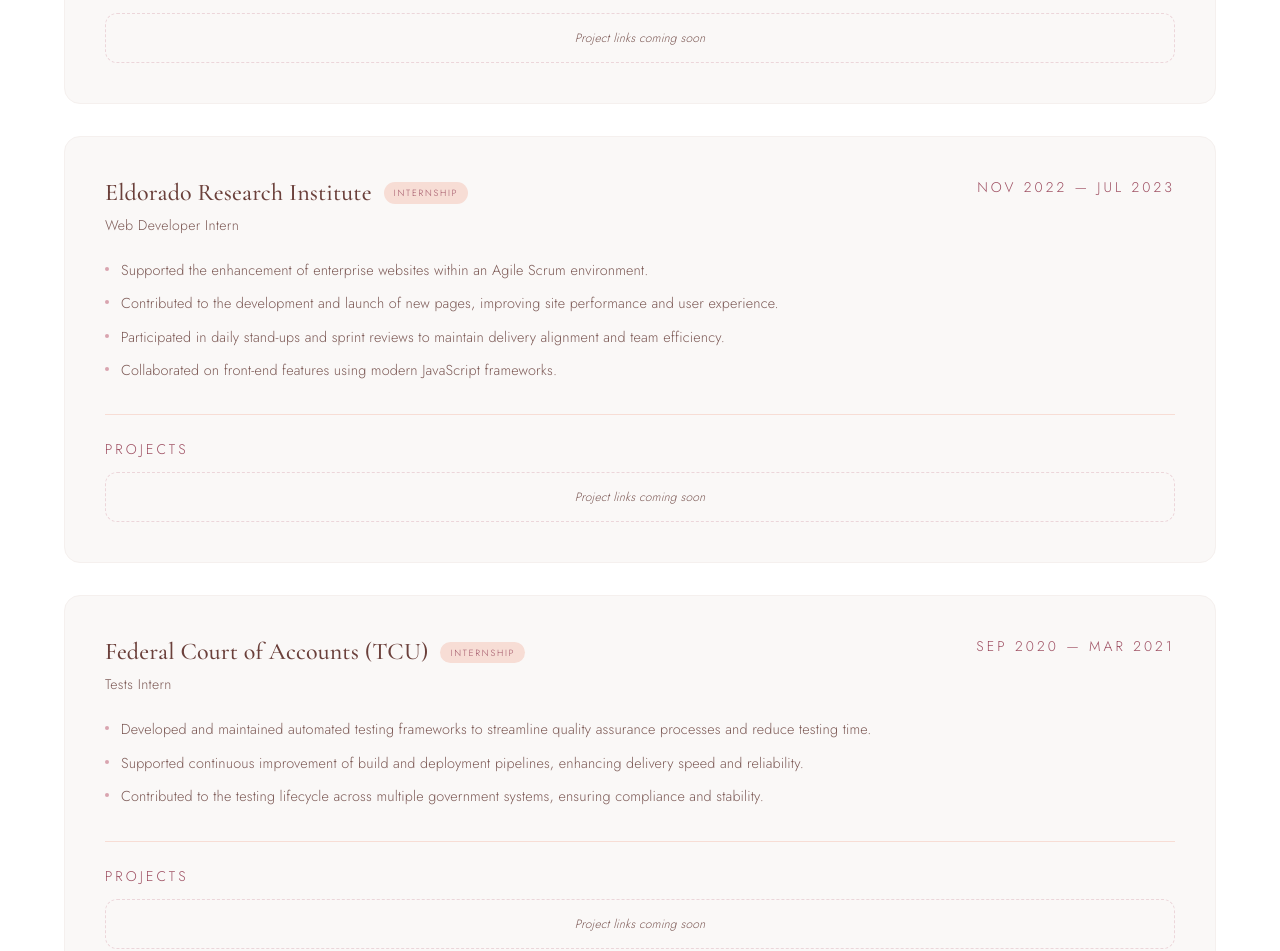
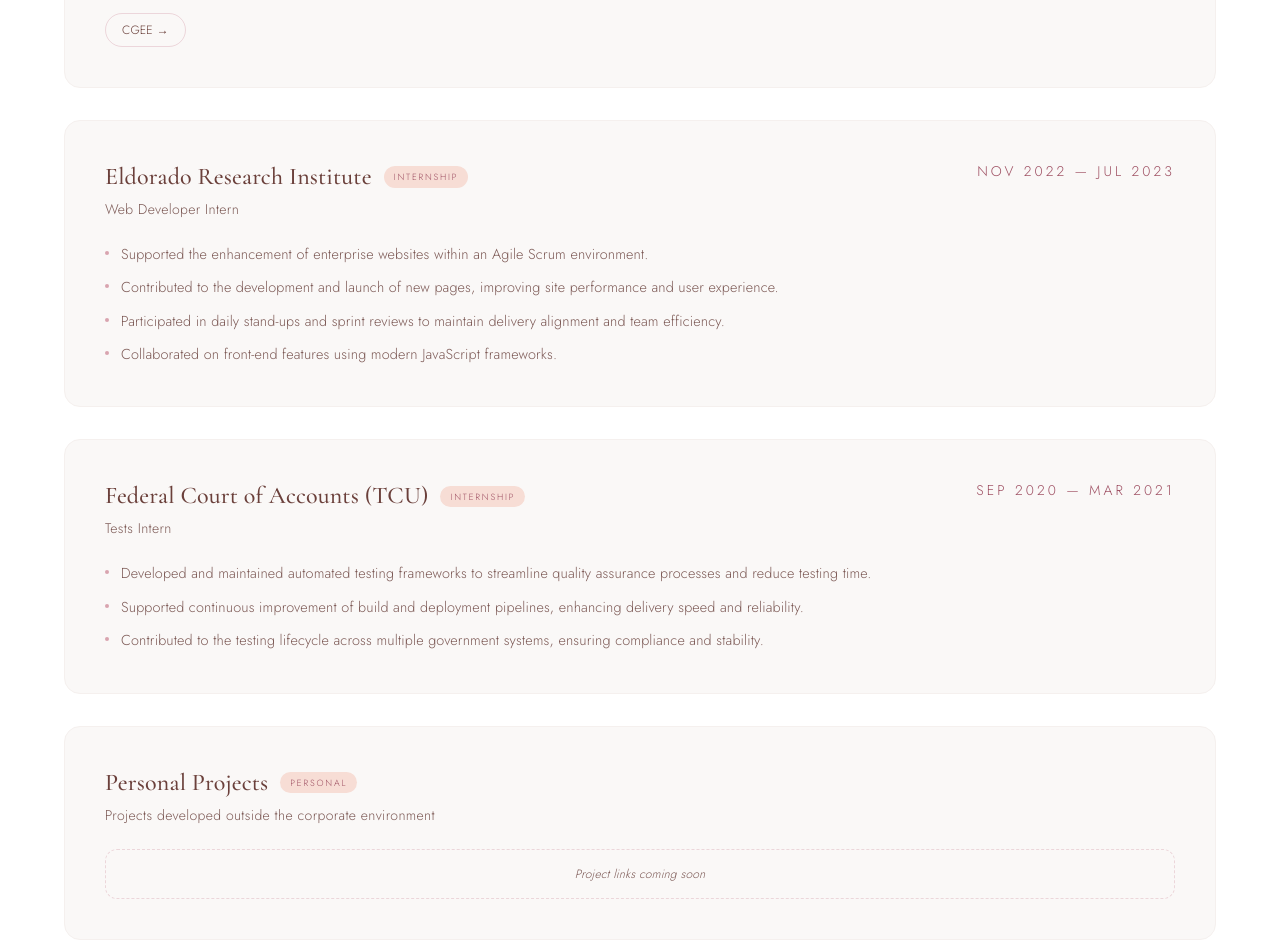
Before and after one commit to biamsarmento/personal-website, a Next.js app: page /en in a window 1280 px wide. Shown: the part 3643-4594 px from the top of the page. Built offline with nearby package versions, Linux system fonts and the light colour scheme.

Commit message:
add projects

```diff
--- a/messages/en.json
+++ b/messages/en.json
@@ -61,6 +61,10 @@
     "subheading": "Building with intention",
     "projectsLabel": "Projects",
     "projectsPlaceholder": "Project links coming soon",
+    "personalProjectsHeading": "Personal Projects",
+    "personalProjectsType": "Personal",
+    "personalProjectsSubtitle": "Projects developed outside the corporate environment",
+    "personalProjectsList": [],
     "items": [
       {
         "company": "Simplify Technology",
@@ -72,6 +76,9 @@
           "Implemented responsive, user-focused interfaces, increasing user engagement across multiple products.",
           "Supervising and currently responsible for four concurrent projects, ensuring timely delivery and high-quality standards.",
           "Collaborated with senior developers to build scalable front-end architectures and improve overall code quality."
+        ],
+        "projects": [
+          { "name": "CGEE", "url": "https://www.cgee.org.br" }
         ]
       },
       {
--- a/messages/fr.json
+++ b/messages/fr.json
@@ -61,6 +61,10 @@
     "subheading": "Construire avec intention",
     "projectsLabel": "Projets",
     "projectsPlaceholder": "Liens des projets a venir",
+    "personalProjectsHeading": "Projets Personnels",
+    "personalProjectsType": "Personnel",
+    "personalProjectsSubtitle": "Projets developpes en dehors du contexte professionnel",
+    "personalProjectsList": [],
     "items": [
       {
         "company": "Simplify Technology",
@@ -72,6 +76,9 @@
           "Mis en oeuvre des interfaces responsives centrees sur l'utilisateur, augmentant l'engagement sur plusieurs produits.",
           "Supervise et responsable de quatre projets simultanes, assurant une livraison dans les delais et des standards de haute qualite.",
           "Collabore avec des developpeurs seniors pour construire des architectures front-end evolutives et ameliorer la qualite du code."
+        ],
+        "projects": [
+          { "name": "CGEE", "url": "https://www.cgee.org.br" }
         ]
       },
       {
--- a/messages/pt.json
+++ b/messages/pt.json
@@ -61,6 +61,10 @@
     "subheading": "Construindo com intencao",
     "projectsLabel": "Projetos",
     "projectsPlaceholder": "Links dos projetos em breve",
+    "personalProjectsHeading": "Projetos Pessoais",
+    "personalProjectsType": "Pessoal",
+    "personalProjectsSubtitle": "Projetos desenvolvidos fora do ambiente corporativo",
+    "personalProjectsList": [],
     "items": [
       {
         "company": "Simplify Technology",
@@ -72,6 +76,9 @@
           "Implementou interfaces responsivas e centradas no usuario, aumentando o engajamento em varios produtos.",
           "Supervisiona e e responsavel por quatro projetos simultaneos, garantindo entrega pontual e padroes de alta qualidade.",
           "Colaborou com desenvolvedores seniors para construir arquiteturas front-end escalaveis e melhorar a qualidade geral do codigo."
+        ],
+        "projects": [
+          { "name": "CGEE", "url": "https://www.cgee.org.br" }
         ]
       },
       {
--- a/src/components/sections/ExperienceSection.tsx
+++ b/src/components/sections/ExperienceSection.tsx
@@ -14,6 +14,13 @@
     period: string;
     type: string;
     bullets: string[];
+    projects?: Array<{ name: string; url: string }>;
+  }>;
+
+  const personalProjects = t.raw("personalProjectsList") as Array<{
+    name: string;
+    url: string;
+    tech: string;
   }>;
 
   return (
@@ -56,7 +63,7 @@
                 </div>
 
                 {/* Bullets */}
-                <ul className="space-y-2.5 mb-8" role="list">
+                <ul className={`space-y-2.5 ${i === 0 ? "mb-8" : ""}`} role="list">
                   {item.bullets.map((bullet, j) => (
                     <li key={j} className="flex gap-3 items-start">
                       <span
@@ -70,30 +77,87 @@
                   ))}
                 </ul>
 
-                {/* Projects placeholder */}
+                {/* Projects — only for first item (Simplify) */}
+                {i === 0 && (
                   <div className="border-t border-[#f7ddd5] pt-6">
                     <p className="font-body text-[14px] tracking-[0.22em] uppercase text-[#9e4f62] mb-3">
                       {t("projectsLabel")}
                     </p>
-                  {/*
-                    PROJECT LINKS SECTION
-                    Replace the placeholder below with actual project cards, e.g.:
-
+                    {item.projects && item.projects.length > 0 ? (
                       <div className="flex flex-wrap gap-3">
-                      <a href="https://..." target="_blank" className="project-link-styles">
-                        Project Name →
+                        {item.projects.map((project) => (
+                          <a
+                            key={project.name}
+                            href={project.url}
+                            target="_blank"
+                            rel="noopener noreferrer"
+                            className="font-body text-xs text-[#6b403b] border border-[#d8a4af]/40 rounded-full px-4 py-2 hover:bg-[#f7ddd5] hover:border-[#d8a4af] transition-all duration-200"
+                          >
+                            {project.name} →
                           </a>
+                        ))}
                       </div>
-                  */}
+                    ) : (
                       <div className="border border-dashed border-[#d8a4af]/40 rounded-xl p-4 text-center">
                         <p className="font-body text-xs text-[#7d5a56] italic">
                           {t("projectsPlaceholder")}
                         </p>
                       </div>
+                    )}
                   </div>
+                )}
               </div>
             </article>
           ))}
+
+          {/* Personal Projects Card */}
+          <article className="animate-on-scroll delay-400 group">
+            <div className="bg-[#faf8f7] rounded-2xl p-8 md:p-10 border border-[#f5f0ee] hover:border-[#d8a4af]/40 transition-all duration-300 hover:shadow-xl hover:shadow-[#d8a4af]/10">
+              <div className="flex flex-col md:flex-row md:items-start md:justify-between gap-4 mb-6">
+                <div>
+                  <div className="flex items-center gap-3 mb-1.5">
+                    <h3 className="font-display text-2xl font-medium text-[#6b403b]">
+                      {t("personalProjectsHeading")}
+                    </h3>
+                    <span className="font-body text-[9px] tracking-[0.2em] uppercase text-[#9e4f62] bg-[#f7ddd5] rounded-full px-2.5 py-1">
+                      {t("personalProjectsType")}
+                    </span>
+                  </div>
+                  <p className="font-body font-400 text-[#7d5a56] text-sm tracking-wide">
+                    {t("personalProjectsSubtitle")}
+                  </p>
+                </div>
+              </div>
+
+              {personalProjects.length > 0 ? (
+                <div className="grid grid-cols-1 sm:grid-cols-2 gap-3">
+                  {personalProjects.map((project) => (
+                    <a
+                      key={project.name}
+                      href={project.url}
+                      target="_blank"
+                      rel="noopener noreferrer"
+                      className="group/link flex items-center justify-between p-4 rounded-xl border border-[#f7ddd5] hover:border-[#d8a4af]/60 hover:bg-white transition-all duration-200"
+                    >
+                      <div>
+                        <p className="font-body text-sm font-400 text-[#6b403b] group-hover/link:text-[#9e4f62] transition-colors">
+                          {project.name}
+                        </p>
+                        <p className="font-body text-xs text-[#7d5a56] mt-0.5">{project.tech}</p>
+                      </div>
+                      <span className="text-[#d8a4af] group-hover/link:text-[#9e4f62] transition-colors ml-4">→</span>
+                    </a>
+                  ))}
+                </div>
+              ) : (
+                <div className="border border-dashed border-[#d8a4af]/40 rounded-xl p-4 text-center">
+                  <p className="font-body text-xs text-[#7d5a56] italic">
+                    {t("projectsPlaceholder")}
+                  </p>
+                </div>
+              )}
+            </div>
+          </article>
         </div>
       </div>
     </SectionWrapper>
```
Lines whose indentation alone changed are shown as unchanged.
